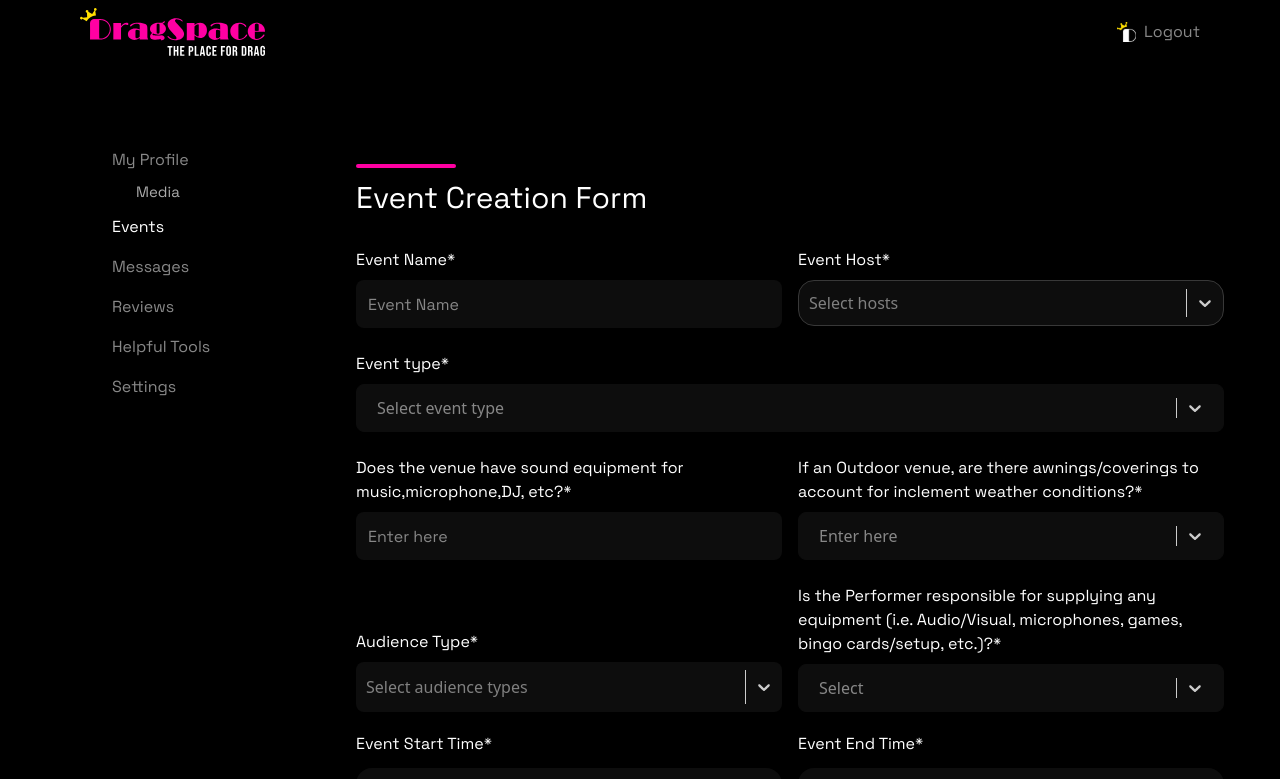
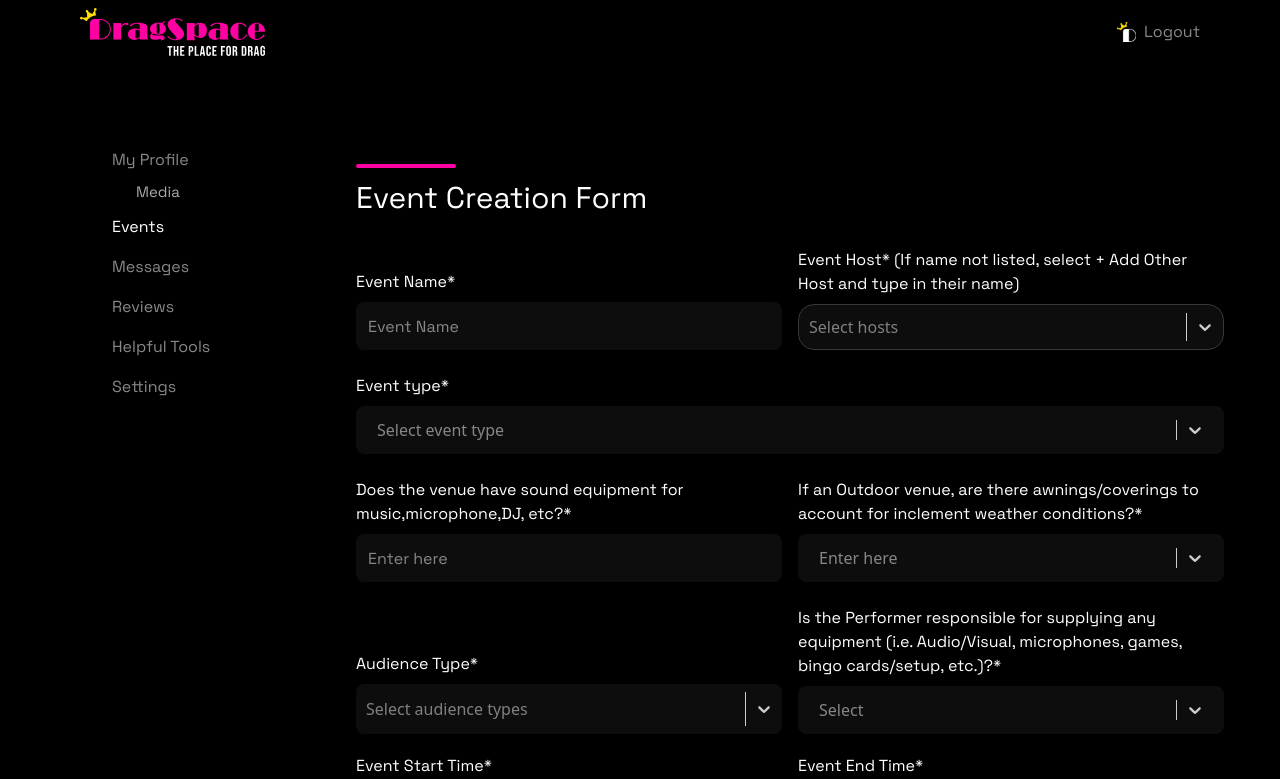
Before and after one commit to HamzaAliKundi/coltable-deshboard-venues, a React (Vite) app: page /event/create-event in a window 1280 px wide. Shown: the top 779 px of the page. Built offline with nearby package versions, Linux system fonts and the light colour scheme; no server answers.

Commit message:
chane label in venues

```diff
--- a/src/components/events/create-event/index.tsx
+++ b/src/components/events/create-event/index.tsx
@@ -313,7 +313,7 @@
 
       <form onSubmit={handleSubmit(onSubmit)} className="flex flex-col gap-6">
         {/* Event Name and Host */}
-        <div className="grid grid-cols-1 md:grid-cols-2 gap-4">
+        <div className="grid grid-cols-1 md:grid-cols-2 gap-4 items-end">
           <div className="flex flex-col gap-2">
             <label className="text-white font-space-grotesk text-sm md:text-base">
               Event Name*
@@ -331,8 +331,9 @@
             )}
           </div>
           <div className="flex flex-col gap-2">
-            <label className="text-white font-space-grotesk text-sm md:text-base">
-              Event Host*
+          <label className="text-white font-space-grotesk text-sm md:text-base">
+              Event Host* (If name not listed, select + Add Other Host and type
+              in their name)
             </label>
             <Controller
               name="eventHost"
```
